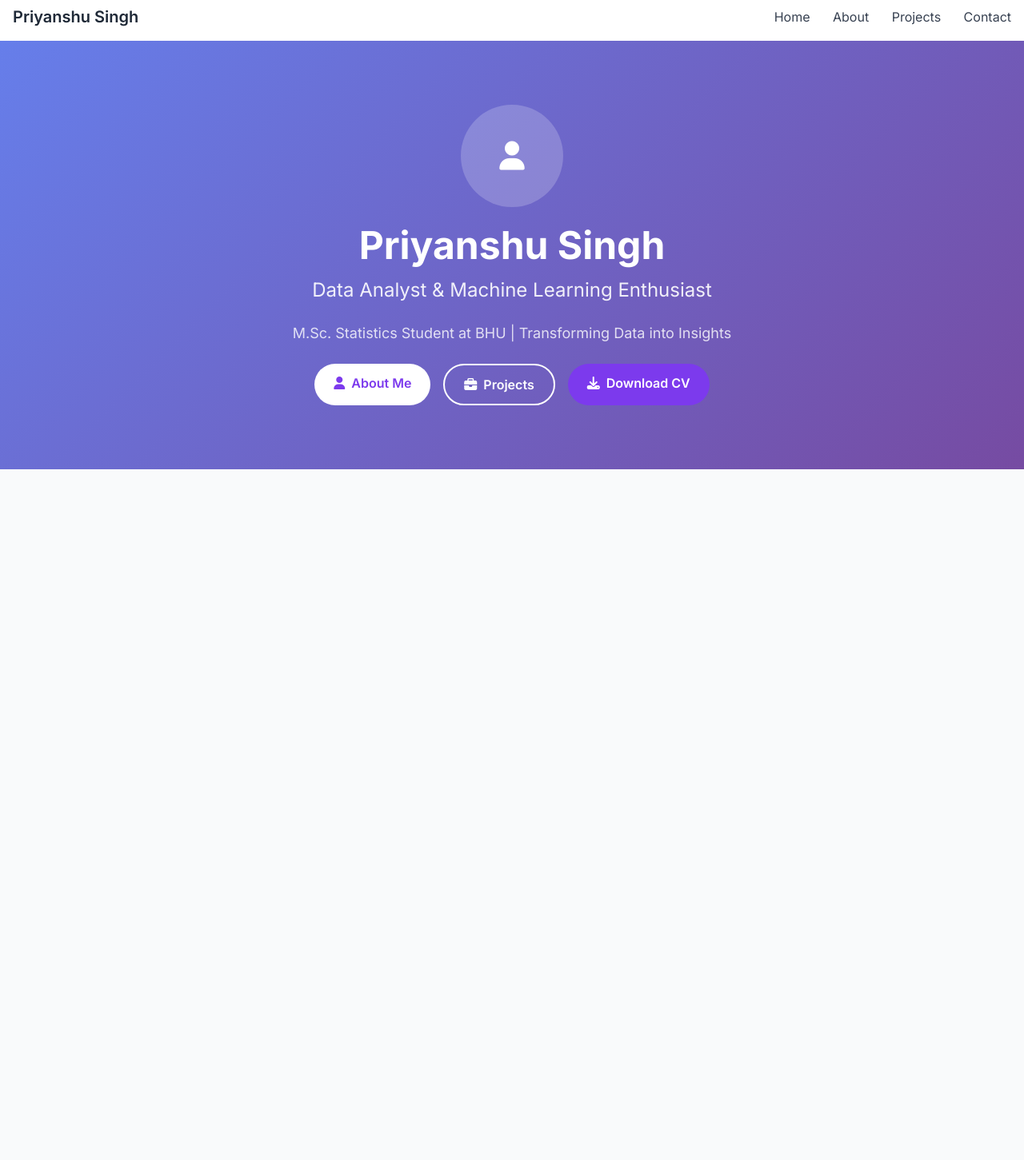
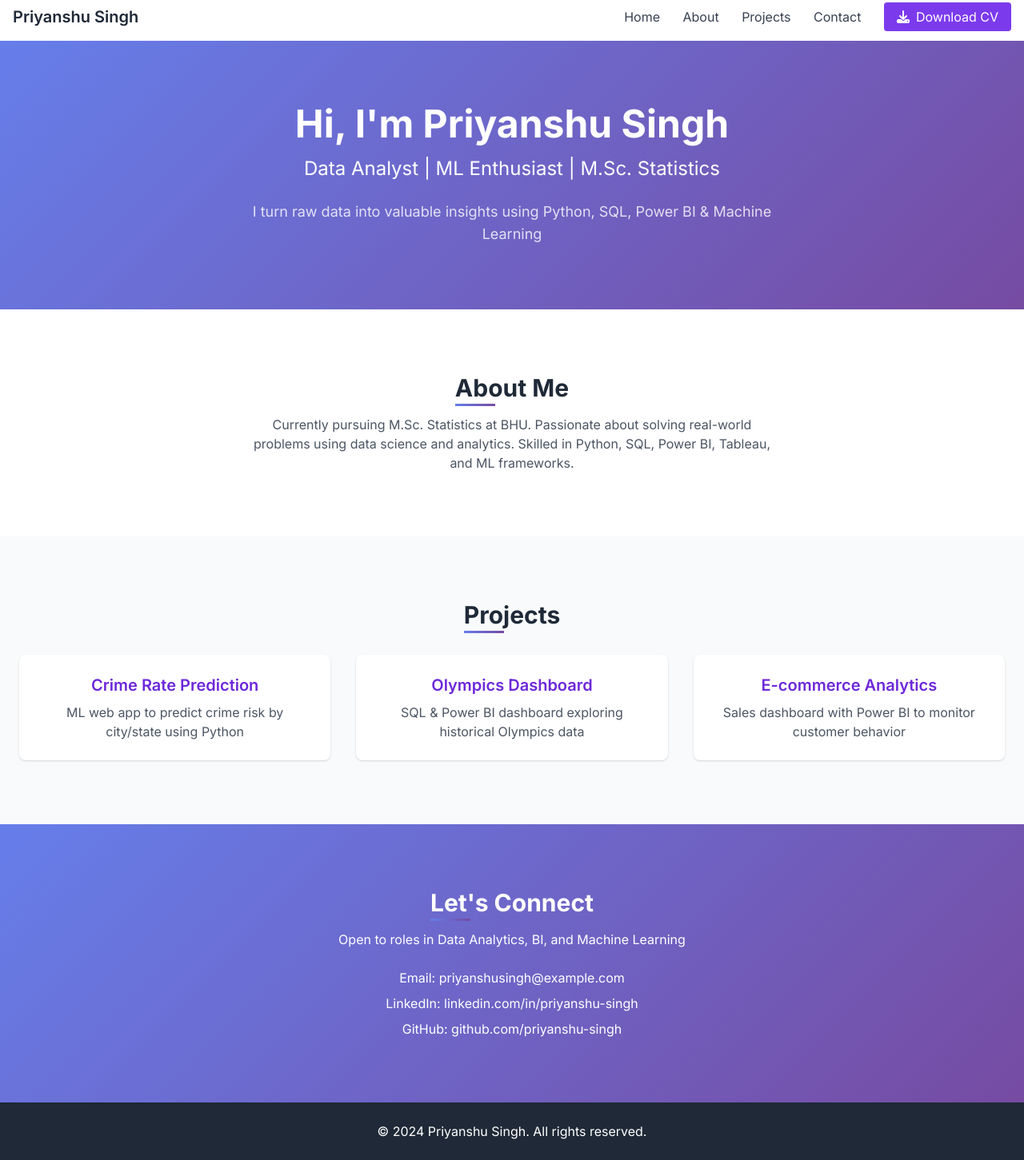
Before and after one commit to Priyanshusingh0725/portfolio, a plain HTML site: page index.html in a window 1280 px wide. Shown: the part 9-1460 px from the top of the page at 80% size. Before the commit the page ends 800 px from the top, so only its background shows below. Drawn offline with nearby package versions, Linux system fonts and the light colour scheme.

Commit message:
updated index.html file

```diff
--- a/index.html
+++ b/index.html
@@ -13,20 +13,6 @@
         }
         .gradient-bg {
             background: linear-gradient(135deg, #667eea 0%, #764ba2 100%);
-        }
-        .skill-card {
-            transition: transform 0.3s ease, box-shadow 0.3s ease;
-        }
-        .skill-card:hover {
-            transform: translateY(-5px);
-            box-shadow: 0 10px 25px rgba(0, 0, 0, 0.15);
-        }
-        .project-card {
-            transition: transform 0.3s ease, box-shadow 0.3s ease;
-        }
-        .project-card:hover {
-            transform: translateY(-3px);
-            box-shadow: 0 8px 20px rgba(0, 0, 0, 0.12);
         }
         .section-title {
             position: relative;
@@ -44,8 +30,7 @@
     </style>
 </head>
 <body class="bg-gray-50">
-
-    <!-- 🔗 Navigation Bar START -->
+    <!-- Navbar -->
     <nav class="bg-white shadow p-4">
         <div class="container mx-auto flex justify-between items-center">
             <div class="text-xl font-semibold text-gray-800">Priyanshu Singh</div>
@@ -54,41 +39,67 @@
                 <a href="about.html" class="text-gray-700 hover:text-purple-600">About</a>
                 <a href="#projects" class="text-gray-700 hover:text-purple-600">Projects</a>
                 <a href="#contact" class="text-gray-700 hover:text-purple-600">Contact</a>
+                <a href="priyanshu_updated_cv1.pdf" download class="bg-purple-600 text-white px-4 py-2 rounded hover:bg-purple-700 transition">
+                    <i class="fas fa-download mr-2"></i>Download CV
+                </a>
             </div>
         </div>
     </nav>
-    <!-- 🔗 Navigation Bar END -->
 
-    <!-- ✅ Header with Download CV Button START -->
-    <header class="gradient-bg text-white py-20">
-        <div class="container mx-auto px-6 text-center">
-            <div class="mb-6">
-                <div class="w-32 h-32 bg-white bg-opacity-20 rounded-full mx-auto flex items-center justify-center mb-6">
-                    <i class="fas fa-user text-4xl text-white"></i>
+    <!-- Header -->
+    <header class="gradient-bg text-white py-20 text-center">
+        <div class="container mx-auto px-6">
+            <h1 class="text-4xl md:text-5xl font-bold mb-4">Hi, I'm Priyanshu Singh</h1>
+            <p class="text-xl md:text-2xl mb-6">Data Analyst | ML Enthusiast | M.Sc. Statistics</p>
+            <p class="text-lg opacity-80 max-w-2xl mx-auto">I turn raw data into valuable insights using Python, SQL, Power BI & Machine Learning</p>
+        </div>
+    </header>
+
+    <!-- About Section -->
+    <section id="about" class="py-20 bg-white text-center">
+        <div class="container mx-auto px-6">
+            <h2 class="section-title text-3xl font-bold text-gray-800 mb-4">About Me</h2>
+            <p class="text-gray-600 max-w-2xl mx-auto">Currently pursuing M.Sc. Statistics at BHU. Passionate about solving real-world problems using data science and analytics. Skilled in Python, SQL, Power BI, Tableau, and ML frameworks.</p>
+        </div>
+    </section>
+
+    <!-- Projects Section -->
+    <section id="projects" class="py-20 bg-gray-50 text-center">
+        <div class="container mx-auto px-6">
+            <h2 class="section-title text-3xl font-bold text-gray-800 mb-8">Projects</h2>
+            <div class="grid md:grid-cols-2 lg:grid-cols-3 gap-8">
+                <div class="bg-white p-6 rounded-lg shadow">
+                    <h3 class="text-xl font-semibold text-purple-700 mb-2">Crime Rate Prediction</h3>
+                    <p class="text-gray-600">ML web app to predict crime risk by city/state using Python</p>
                 </div>
-                <h1 class="text-4xl md:text-5xl font-bold mb-4">Priyanshu Singh</h1>
-                <p class="text-xl md:text-2xl mb-6 opacity-90">Data Analyst & Machine Learning Enthusiast</p>
-                <p class="text-lg opacity-80 max-w-2xl mx-auto">M.Sc. Statistics Student at BHU | Transforming Data into Insights</p>
-            </div>
-            <div class="flex justify-center flex-wrap gap-4 mt-6">
-                <a href="#about" class="bg-white text-purple-600 px-6 py-3 rounded-full font-semibold hover:bg-opacity-90 transition">
-                    <i class="fas fa-user mr-2"></i>About Me
-                </a>
-                <a href="#projects" class="border-2 border-white text-white px-6 py-3 rounded-full font-semibold hover:bg-white hover:text-purple-600 transition">
-                    <i class="fas fa-briefcase mr-2"></i>Projects
-                </a>
-                <!-- ✅ Download CV Button -->
-               <a href="priyanshu_updated_cv1.pdf" download class="bg-purple-600 text-white px-6 py-3 rounded-full font-semibold hover:bg-purple-700 transition">
-    <i class="fas fa-download mr-2"></i>Download CV
-</a>
-
+                <div class="bg-white p-6 rounded-lg shadow">
+                    <h3 class="text-xl font-semibold text-purple-700 mb-2">Olympics Dashboard</h3>
+                    <p class="text-gray-600">SQL & Power BI dashboard exploring historical Olympics data</p>
+                </div>
+                <div class="bg-white p-6 rounded-lg shadow">
+                    <h3 class="text-xl font-semibold text-purple-700 mb-2">E-commerce Analytics</h3>
+                    <p class="text-gray-600">Sales dashboard with Power BI to monitor customer behavior</p>
+                </div>
             </div>
         </div>
-    </header>
-    <!-- ✅ Header with Download CV Button END -->
+    </section>
 
-    <!-- ✅ Your entire remaining HTML stays the same -->
-    <!-- Keep all sections like About, Skills, Projects, Contact, Footer, etc. as it is -->
+    <!-- Contact Section -->
+    <section id="contact" class="py-20 gradient-bg text-white text-center">
+        <div class="container mx-auto px-6">
+            <h2 class="section-title text-3xl font-bold mb-4">Let's Connect</h2>
+            <p class="mb-6">Open to roles in Data Analytics, BI, and Machine Learning</p>
+            <div class="space-y-2">
+                <p>Email: priyanshusingh@example.com</p>
+                <p>LinkedIn: linkedin.com/in/priyanshu-singh</p>
+                <p>GitHub: github.com/priyanshu-singh</p>
+            </div>
+        </div>
+    </section>
 
+    <!-- Footer -->
+    <footer class="bg-gray-800 text-white py-6 text-center">
+        <p>&copy; 2024 Priyanshu Singh. All rights reserved.</p>
+    </footer>
 </body>
 </html>
```
